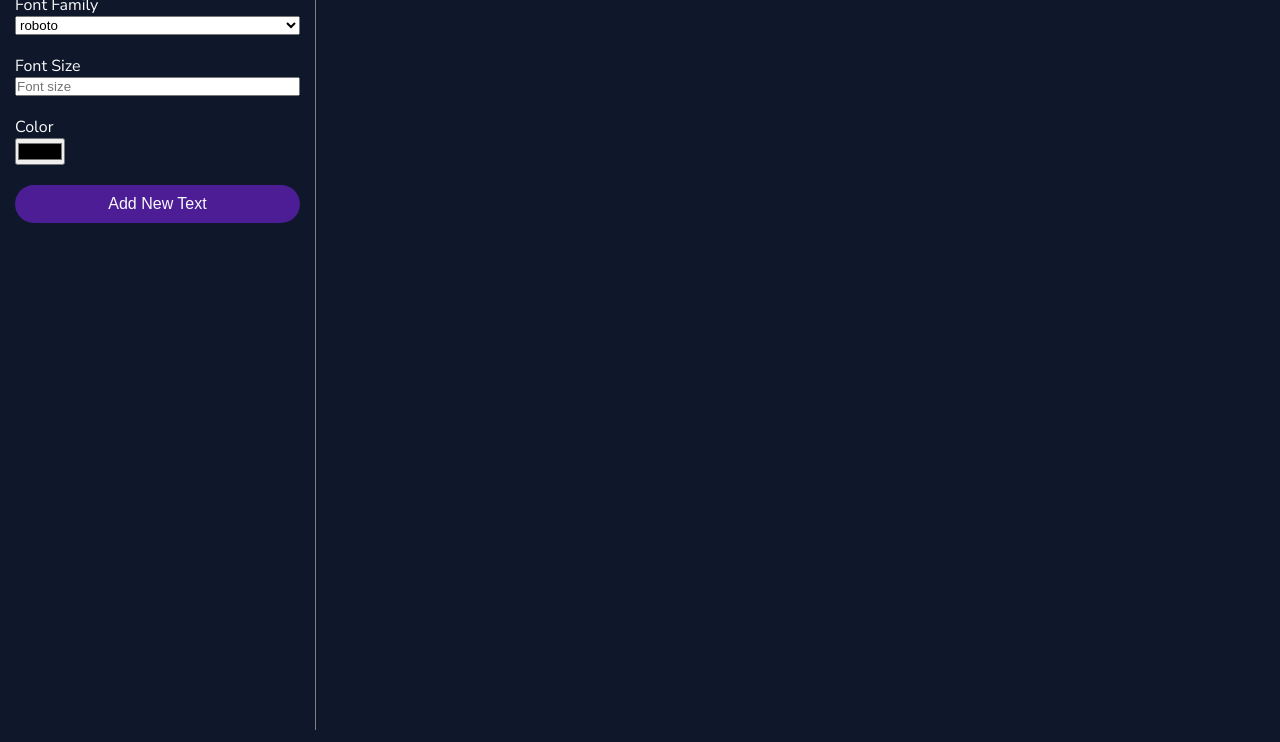
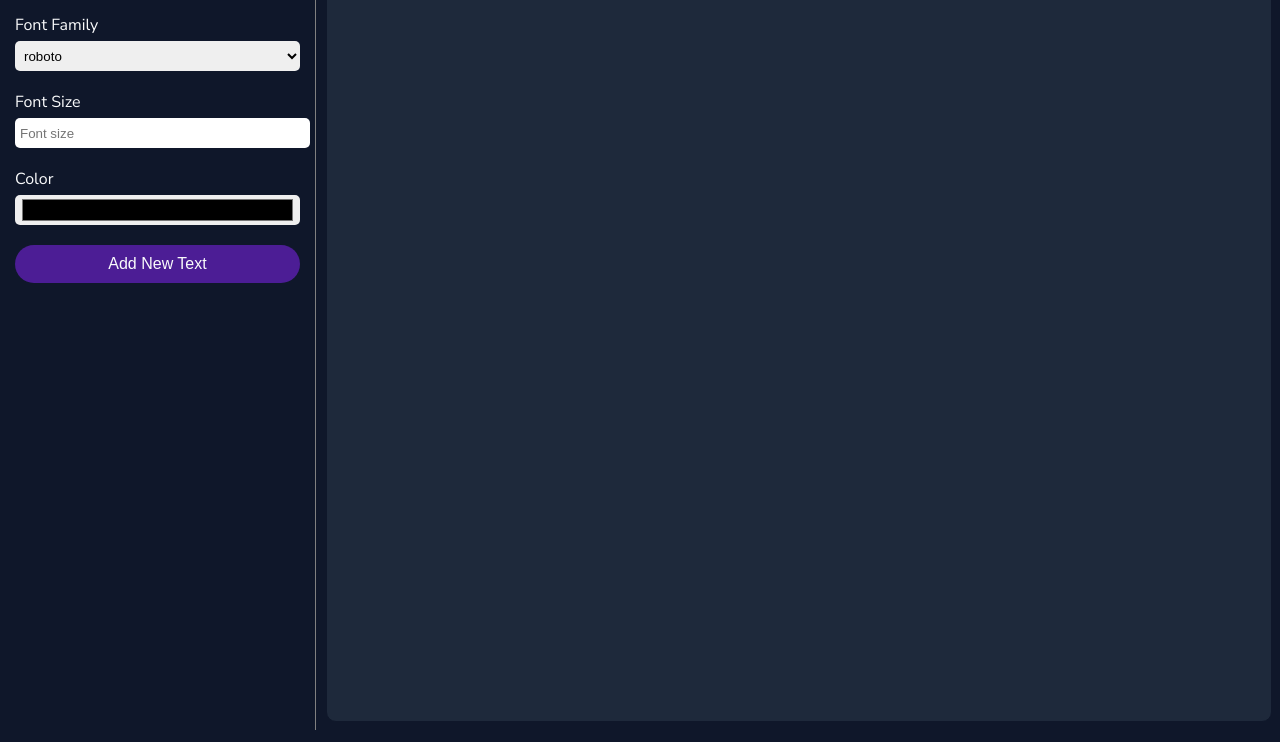
Before and after one commit to Dodul01/EditFlow, a plain HTML site: page index.html in a window 1280 px wide. Shown: the part 58-800 px from the top of the page. Drawn offline with Linux system fonts and the light colour scheme.

Commit message:
Style complited

```diff
--- a/index.html
+++ b/index.html
@@ -23,7 +23,7 @@
         <div class="canvas-container">
             <!-- toolbar starts here -->
             <div class="tool-bar-container">
-                <h2>EditFlow</h2>
+                <h2 style="margin-bottom: 20px ; margin-left: 5px;">Edit<span style="color: rgb(76 29 149);">Flow</span></h2>
                 <div class="tool-bar">
                     <label>Font Family</label>
                     <select id="font-family">
@@ -51,7 +51,9 @@
             <!-- toolbar ends here -->
 
             <!-- Canvas bord starts here -->
-            <div class="canvas-bord">page</div>
+            <div class="canvas-bord">
+                <canvas width="500" height="500"></canvas>
+            </div>
             <!-- Canvas bord ends here -->
         </div>
     </div>
--- a/style.css
+++ b/style.css
@@ -48,6 +48,19 @@ body{
     margin: 10px 5px;
 }
 
+label{
+    margin-bottom: 5px;
+}
+
+input, select{
+    height: 30px;
+    padding: 0 5px;
+    border: none;
+    outline: none;
+    border-radius: 5px;
+    width: 100%;
+}
+
 .btn{
     padding: 10px;
     background-color: var(--purple);
@@ -60,3 +73,12 @@ body{
     width: 100%;
     cursor: pointer;
 }
+
+canvas{
+    width: 100%;
+    height: 100%;
+    overflow: hidden;
+    background-color: rgb(30 41 59);
+    border-radius: 10px;
+    border: 1px solid var(--black);
+}
```
